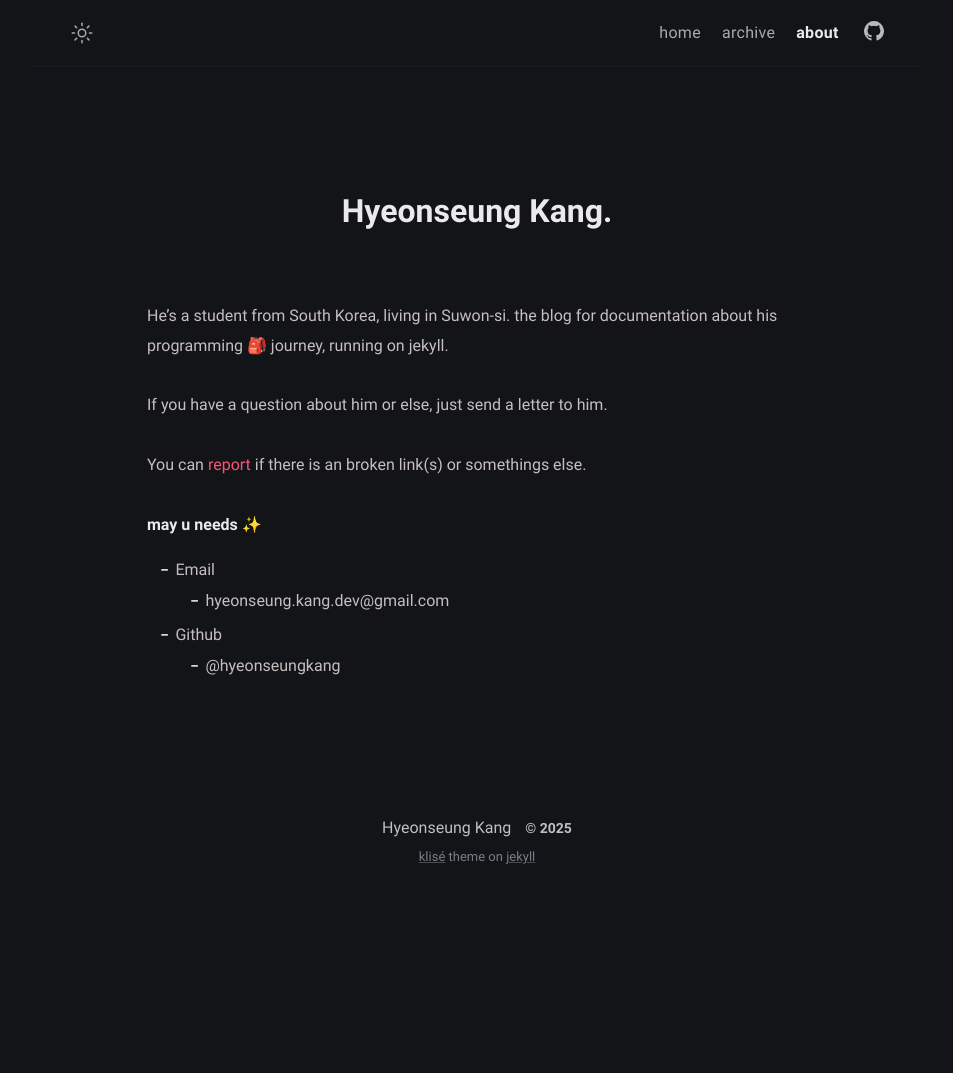
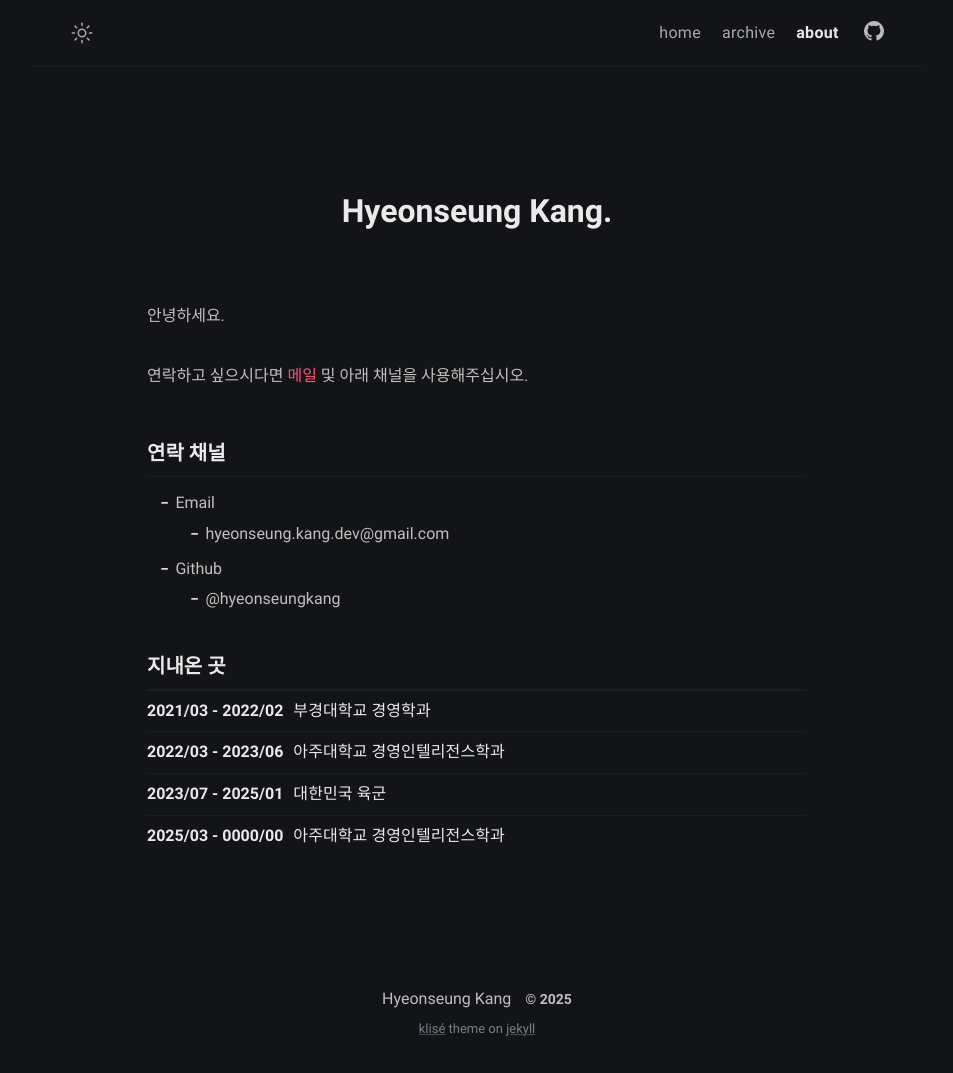
Before and after one commit to hyeonseungkang/hyeonseungkang.github.io, a Jekyll site: the page built from about.md, in a window 1280 px wide. Shown: the whole page, without its empty margins (163-1116 px from the left). Built offline with Jekyll 4.4.1, drawn with Linux system fonts in a browser that asks for light colours; before the commit the page ends 901 px from its top, so only the background shows below that.

Commit message:
내용 및 지내온 곳 추가

```diff
--- a/about.md
+++ b/about.md
@@ -2,19 +2,34 @@
 title: Hyeonseung Kang
 permalink: /about/
 layout: page
-excerpt: Hello peeps, I'm student of computer science from South Korea, living in Suwon. This blog for documentation about my programming journey, running on jekyll, hosting on netlify and using my own simple theme.
 comments: false
 ---
 
-He's a student from South Korea, living in Suwon-si. the blog for documentation about his programming 🎒 journey, running on jekyll.
+안녕하세요.
 
-If you have a question about him or else, just send a letter to him.
+연락하고 싶으시다면 [메일](mailto:hyeonseung.kang.dev@gmail.com) 및 아래 채널을 사용해주십시오.
 
-You can [report](mailto:hyeonseung.kang.dev@gmail.com) if there is an broken link(s) or somethings else.
-
-**may u needs ✨**
+### 연락 채널
 
 - Email
   - {{ site.author.email }}
 - Github
   - @{{ site.author.github }}
+
+<h3 aria-label="Recent Posts">지내온 곳</h3>
+<article class="post-item">
+  <span class="post-item-date">2021/03 - 2022/02</span>
+  <h4 class="post-item-title">부경대학교 경영학과</h4>
+</article>
+<article class="post-item">
+  <span class="post-item-date">2022/03 - 2023/06</span>
+  <h4 class="post-item-title">아주대학교 경영인텔리전스학과</h4>
+</article>
+<article class="post-item">
+  <span class="post-item-date">2023/07 - 2025/01</span>
+  <h4 class="post-item-title">대한민국 육군</h4>
+</article>
+<article class="post-item">
+  <span class="post-item-date">2025/03 - 0000/00</span>
+  <h4 class="post-item-title">아주대학교 경영인텔리전스학과</h4>
+</article>
```
